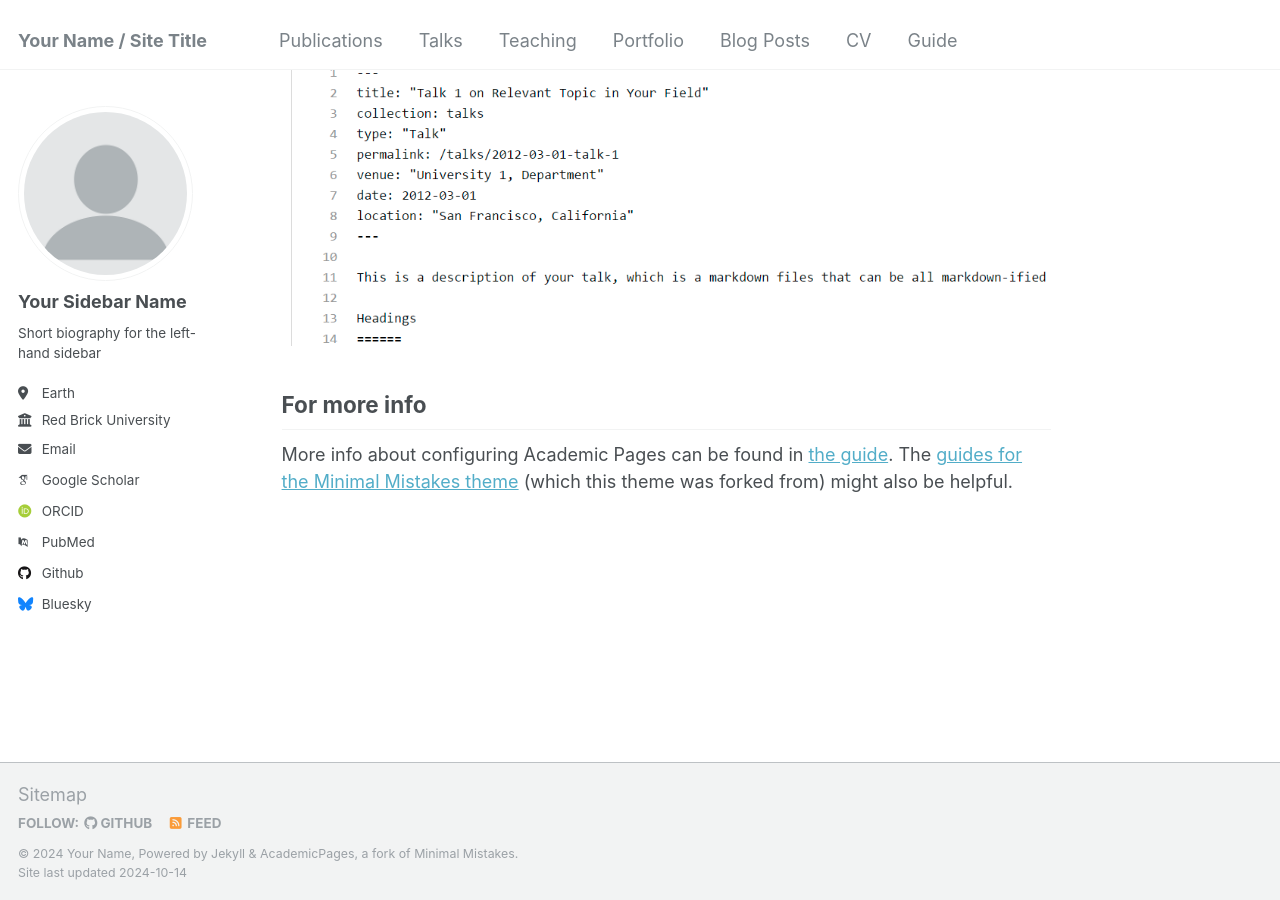
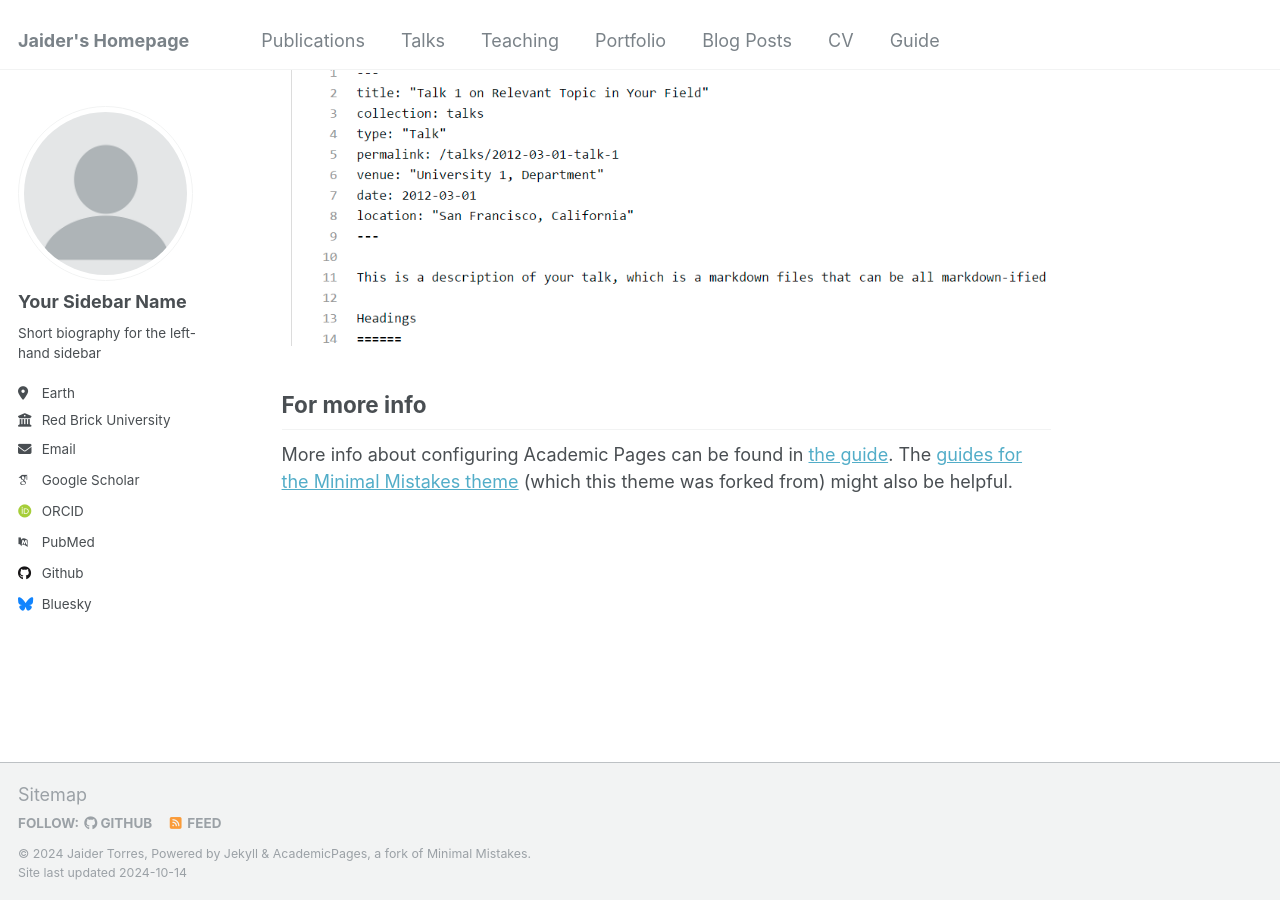
Before and after one commit to jaider-torres/jaider-torres.github.io, a Jekyll site: the page built from _pages/about.md, in a window 1280 px wide and 900 px high, scrolled down 2643 px. Built offline with Jekyll 4.4.1, drawn with Linux system fonts in a browser that asks for light colours; some web fonts are replaced.

Commit message:
Update _config.yml

```diff
--- a/_config.yml
+++ b/_config.yml
@@ -8,9 +8,9 @@
 
 # Basic Site Settings
 locale                   : "en-US"
-title                    : "Your Name / Site Title"
+title                    : "Jaider's Homepage"
 title_separator          : "-"
-name                     : &name "Your Name"
+name                     : &name "Jaider Torres"
 description              : &description "personal description"
 url                      : https://academicpages.github.io # the base hostname & protocol for your site e.g. "https://mmistakes.github.io"
 baseurl                  : "" # the subpath of your site, e.g. "/blog"
```
